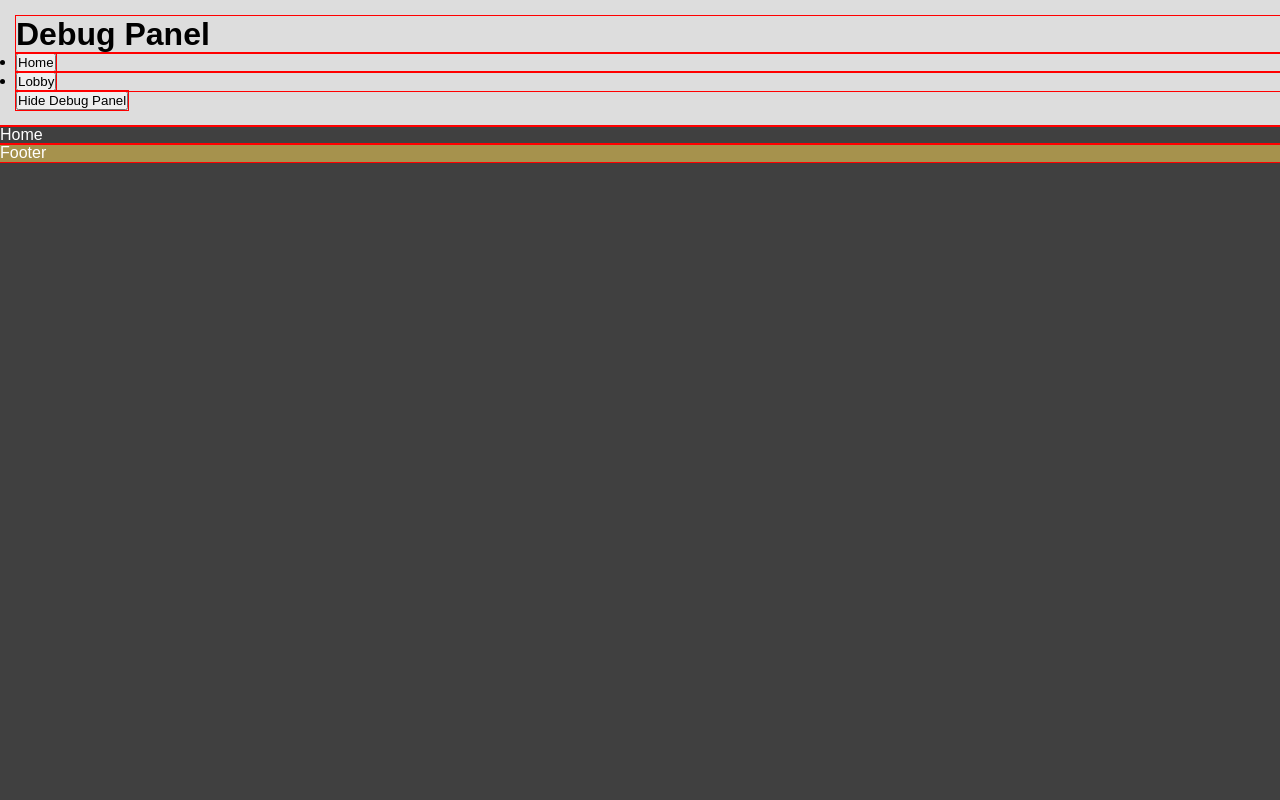
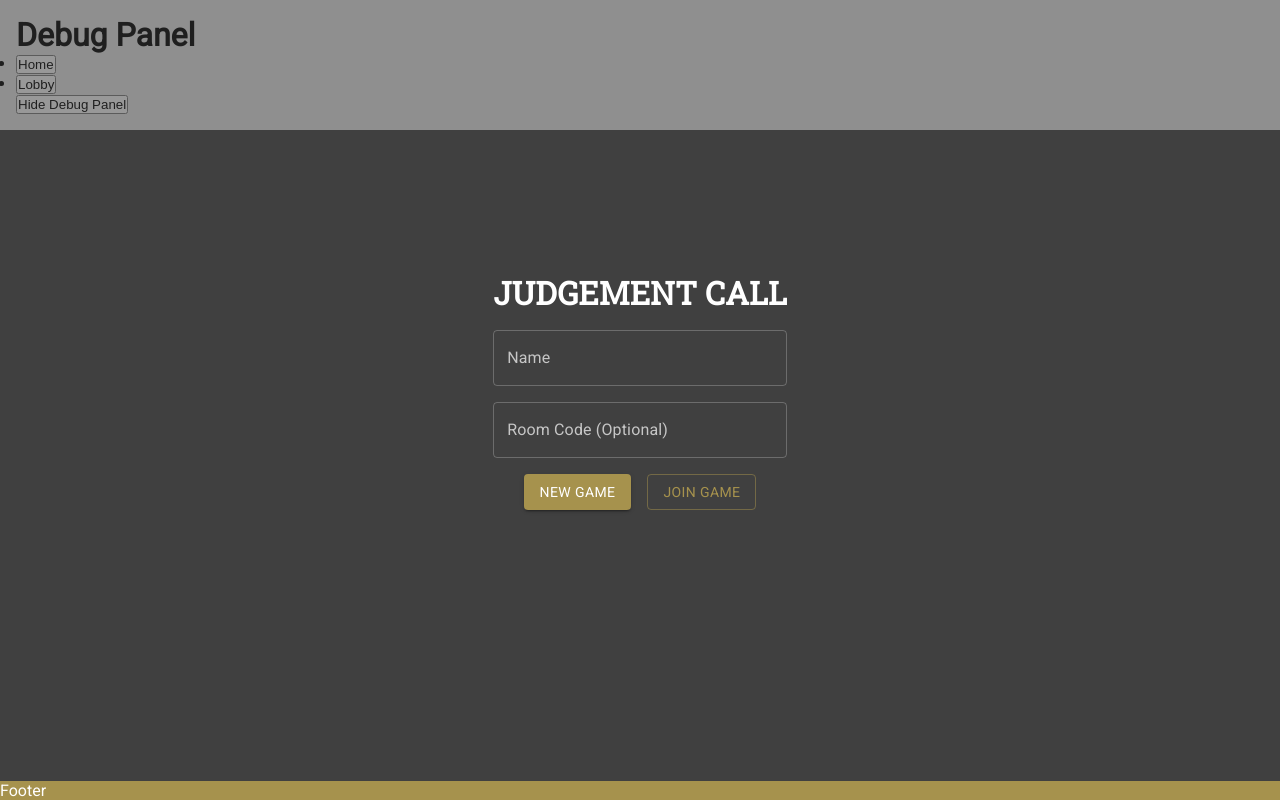
Before and after one commit to treblenaX/judgment-call-client, a React (Create React App) app: page / in a window 1280 px wide. Shown: the top 800 px of the page. Built offline with nearby package versions, Linux system fonts and the light colour scheme.

Commit message:
Static Home Page

```diff
--- a/package.json
+++ b/package.json
@@ -3,6 +3,9 @@
   "version": "0.1.0",
   "private": true,
   "dependencies": {
+    "@emotion/react": "^11.9.0",
+    "@emotion/styled": "^11.8.1",
+    "@mui/material": "^5.6.2",
     "@testing-library/jest-dom": "^5.16.4",
     "@testing-library/react": "^13.1.1",
     "@testing-library/user-event": "^13.5.0",
--- a/public/index.html
+++ b/public/index.html
@@ -3,6 +3,9 @@
   <head>
     <meta charset="utf-8" />
     <link rel="icon" href="%PUBLIC_URL%/favicon.ico" />
+    <link rel="preconnect" href="https://fonts.googleapis.com">
+    <link rel="preconnect" href="https://fonts.gstatic.com" crossorigin>
+    <link href="https://fonts.googleapis.com/css2?family=Roboto&family=Roboto+Slab&display=swap" rel="stylesheet">
     <meta name="viewport" content="width=device-width, initial-scale=1" />
     <meta name="theme-color" content="#000000" />
     <meta
--- a/src/components/Home.js
+++ b/src/components/Home.js
@@ -1,8 +1,62 @@
 import '../styles/Home.scss';
+import TextField from '@mui/material/TextField';
+import Button from '@mui/material/Button';
+import Stack from '@mui/material/Stack';
 
 function Home() {
+    const onClickJoin = () => {
+        console.log('join');
+    };
+
+    const onClickCreate = () => {
+        console.log('create');
+    };
+
     return (
-        <p>Home</p>
+        <div className='page-container'>
+            <main>
+                <Stack
+                    direction='column'
+                    spacing={2}
+                >
+                    <h1 id='title'>JUDGEMENT CALL</h1>
+                    <TextField
+                        fullWidth
+                        className='text-field'
+                        id="input-name"
+                        label="Name"
+                        variant="outlined"
+                        margin="normal"
+                    />
+                    <TextField
+                        fullWidth
+                        className='text-field'
+                        id="input-code"
+                        label="Room Code (Optional)"
+                        variant="outlined"
+                        margin="normal"
+                    />
+                    <Stack
+                        spacing={2}
+                        direction='row'
+                        justifyContent='center'
+                    >
+                        <Button
+                            variant="contained"
+                            color="secondary"
+                            onClick={onClickCreate}>
+                            New Game
+                        </Button>
+                        <Button
+                            variant="outlined"
+                            color="secondary"
+                            onClick={onClickJoin}>
+                            Join Game
+                        </Button>
+                    </Stack>
+                </Stack>
+            </main>
+        </div>
     )
 }
 
--- a/src/index.js
+++ b/src/index.js
@@ -2,10 +2,22 @@ import React from 'react';
 import ReactDOM from 'react-dom/client';
 import './index.scss';
 import App from './components/App';
+import { ThemeProvider, createTheme } from '@mui/material/styles';
+
+const darkTheme = createTheme({
+  palette: {
+    mode: 'dark',
+    secondary: {
+      main: '#A6924D',
+    }
+  },
+});
 
 const root = ReactDOM.createRoot(document.getElementById('root'));
 root.render(
   <React.StrictMode>
-    <App />
+    <ThemeProvider theme={darkTheme}>
+      <App />
+    </ThemeProvider>
   </React.StrictMode>
 );
--- a/src/index.scss
+++ b/src/index.scss
@@ -5,7 +5,7 @@ $background-color: #404040;
   padding: 0;
 
   /* For debugging purposes */
-  outline: 1px solid red;
+  // outline: 1px solid red;
 }
 
 html, body {
@@ -13,3 +13,10 @@ html, body {
   height: 100%;
   background-color: $background-color;
 }
+
+#root {
+  width: 100%;
+  height: 100%;
+  display: grid;
+  grid-template-rows: repeat(3, 1fr);
+}
--- a/src/styles/App.scss
+++ b/src/styles/App.scss
@@ -1,4 +1,4 @@
-$font-stack: sans-serif;
+$font-stack: 'Roboto', sans-serif;
 $font-color: #fff;
 
 body {
--- a/src/styles/DebugMenu.scss
+++ b/src/styles/DebugMenu.scss
@@ -2,8 +2,12 @@ $background-color: #ddd;
 $font-color: #000;
 
 .debug-panel {
+    position: absolute;
+    top: 0;
+    left: 0;
     color: $font-color;
     padding: 16px;
     width: 100%;
+    opacity: 0.5;
     background-color: $background-color;
 }
--- a/src/styles/Footer.scss
+++ b/src/styles/Footer.scss
@@ -4,4 +4,6 @@ $text-color: #fff;
 footer {
     background-color: $background-color;
     color: $text-color;
+    grid-row-start: -1;
+    grid-row-end: -1;
 }
--- a/src/styles/Home.scss
+++ b/src/styles/Home.scss
@@ -0,0 +1,18 @@
+.page-container {
+    grid-row-start: 1;
+    grid-row-end: -1;
+    display: grid;
+    grid-template-columns: 1fr 2fr 1fr;
+}
+
+main {
+    grid-column-start: 2;
+    grid-column-end: 2;
+    align-self: center;
+    justify-self: center;
+}
+
+#title {
+    text-align: center;
+    font-family: 'Roboto Slab', sans-serif;
+}
```
Also changed, not shown: 1 other file (tests, documents, lock files or other folders).
